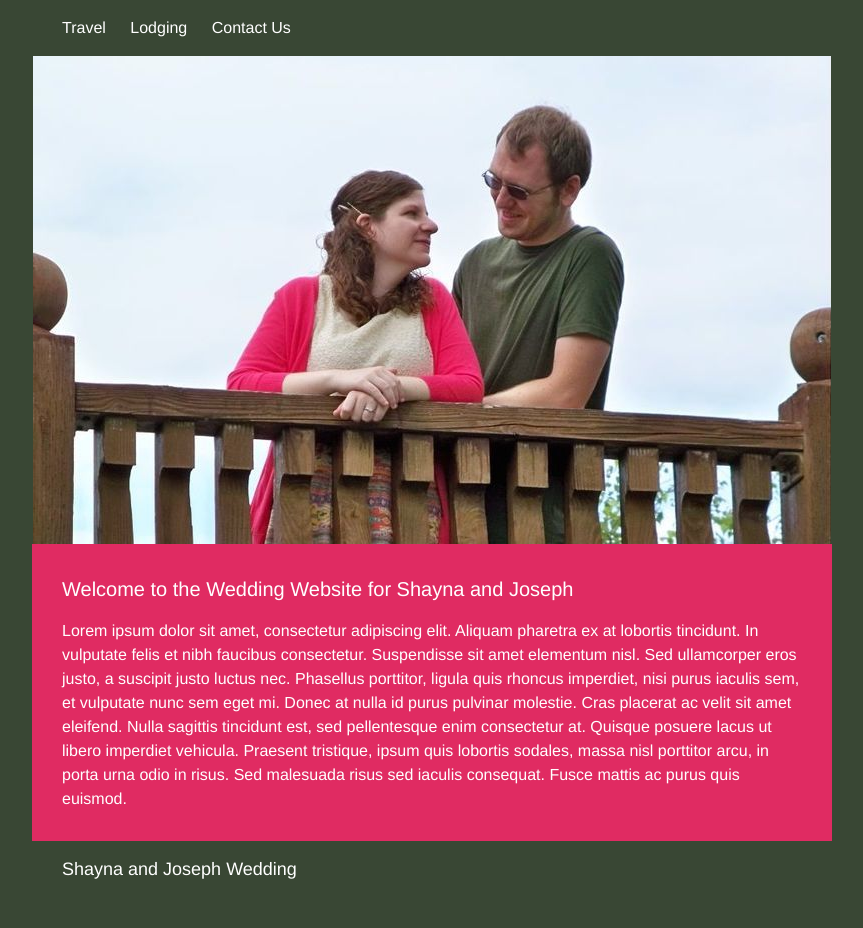
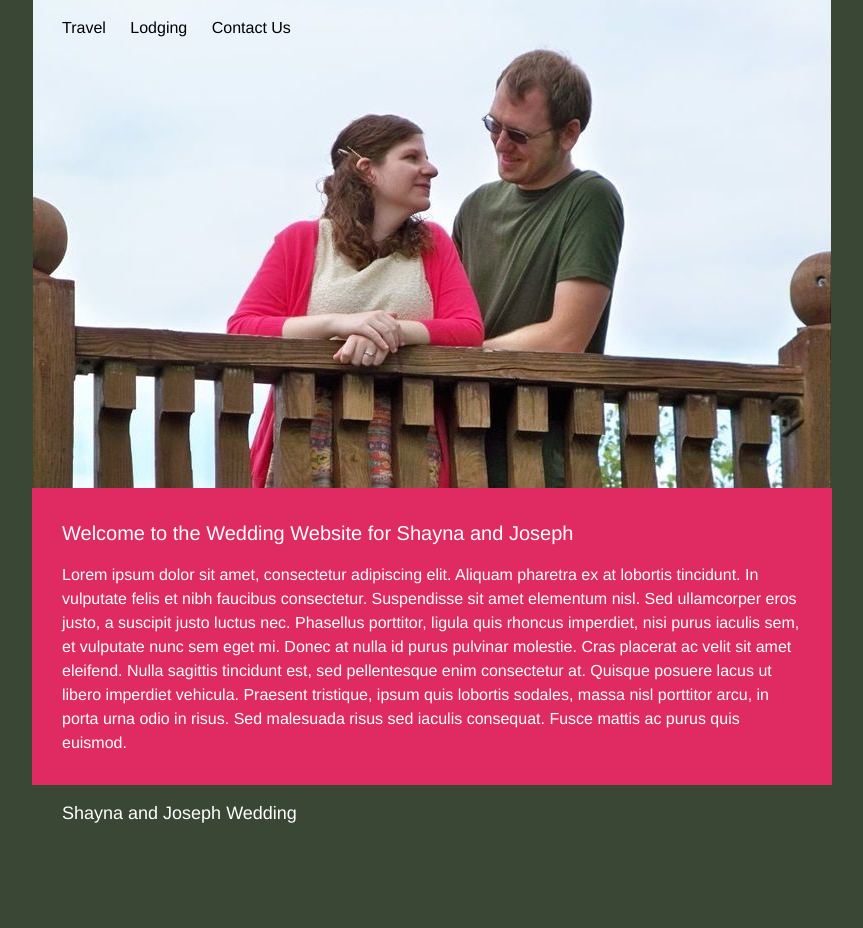
Before and after one commit to sargas/wedding-site, a Jekyll site: the page built from index.html, in a window 1280 px wide. Shown: the whole page, without its empty margins (208-1071 px from the left). Built offline with Jekyll 4.4.1, drawn with Linux system fonts in a browser that asks for light colours; after the commit the page ends 900 px from its top, so only the background shows below that.

Commit message:
absolute positioning of .site-nav.

```diff
--- a/_sass/_layout.scss
+++ b/_sass/_layout.scss
@@ -43,6 +43,7 @@
 }
 
 .site-nav {
+    position: absolute;
     float: left;
     line-height: 56px;
 
@@ -51,7 +52,8 @@
     }
 
     .page-link {
-        color: $text-color;
+        // color: $text-color;
+        color: black;
         line-height: $base-line-height;
 
         // Gaps between nav items, but not on the first one
@@ -101,7 +103,6 @@
         .page-link {
             display: block;
             padding: 5px 10px;
-            color: black;
         }
     }
 }
```
